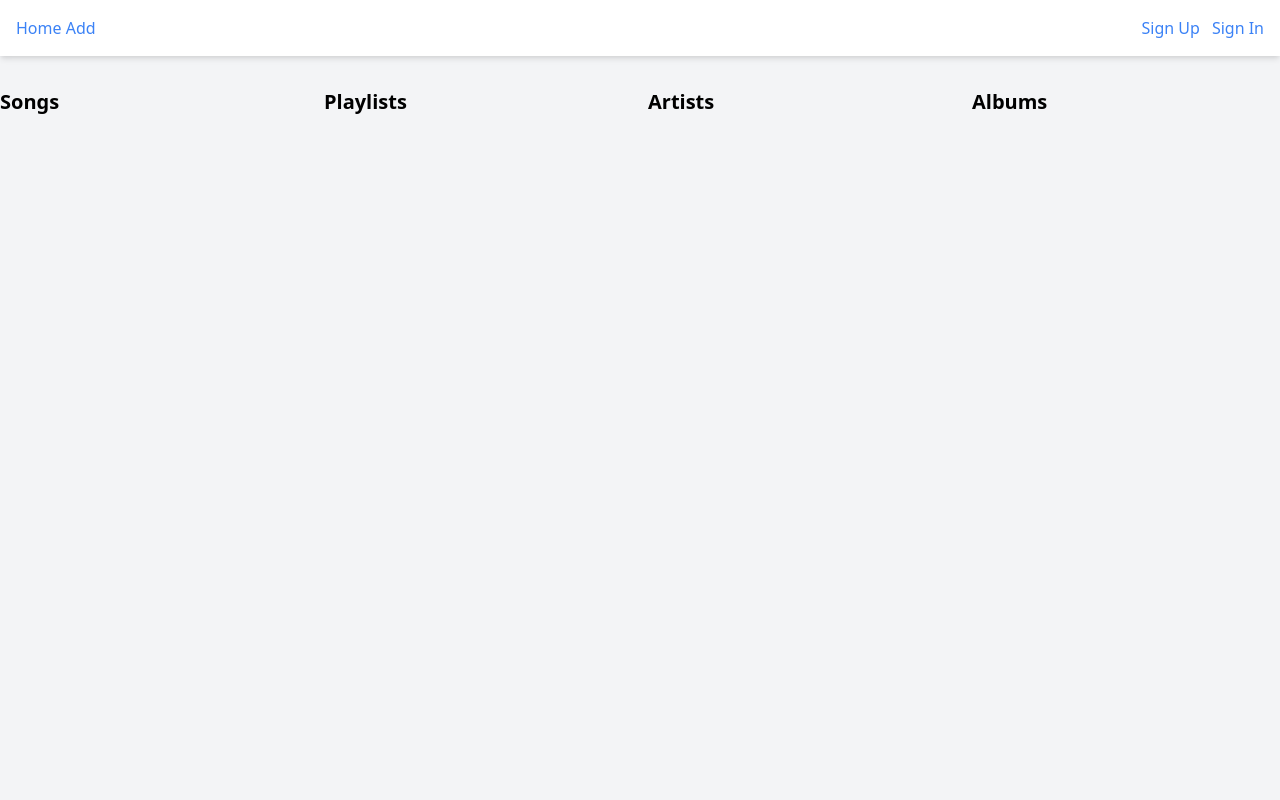
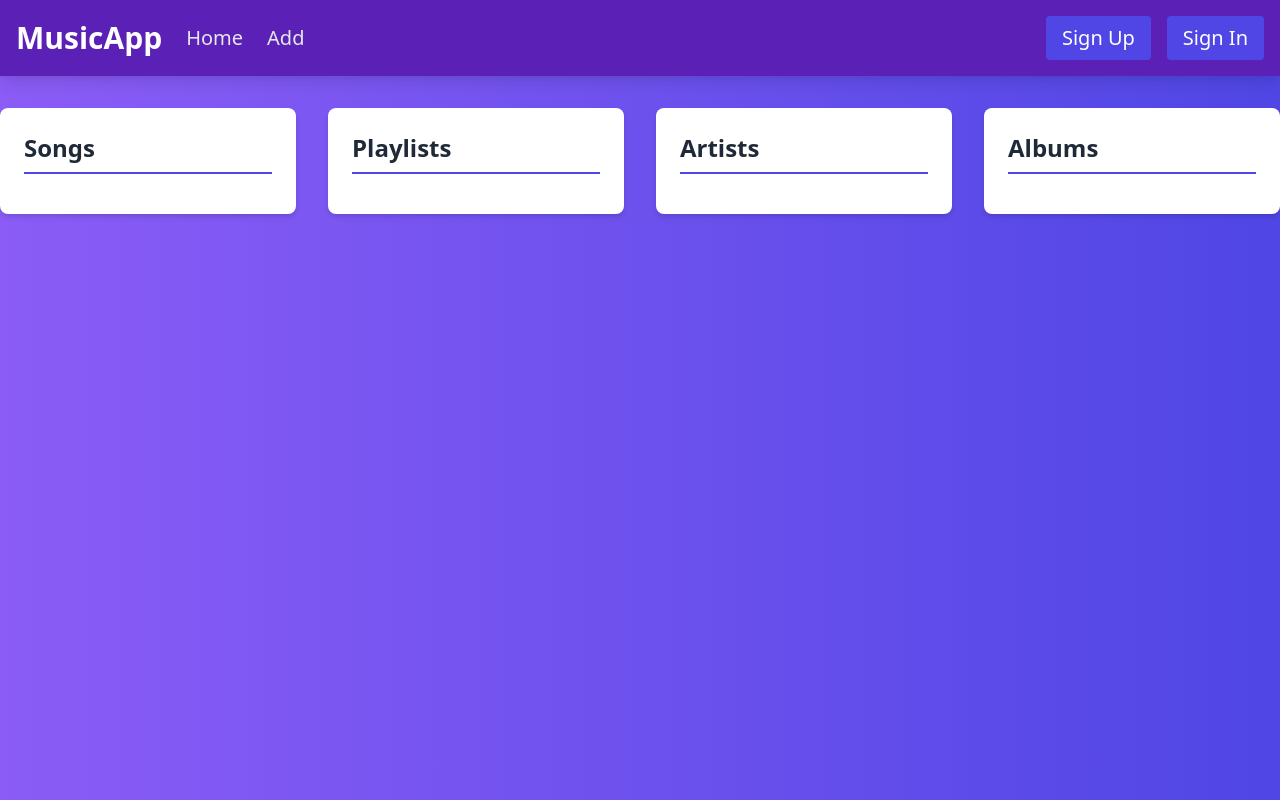
Before and after one commit to enesscakmak/music-web-app, a Flask app: page / in a window 1280 px wide. Run offline with Flask 3, Linux system fonts and the light colour scheme; data that the repository does not hold is empty.

Commit message:
add: frontend sync

```diff
--- a/templates/index.html
+++ b/templates/index.html
@@ -7,34 +7,39 @@
     <link href="https://cdn.jsdelivr.net/npm/tailwindcss@2.2.19/dist/tailwind.min.css" rel="stylesheet">
     <script defer src="../static/./script.js"></script>
 </head>
-<body class="bg-gray-100">
-    <nav class="bg-white shadow-md p-4">
-        <div class="container mx-auto flex justify-between">
-            <div>
-                <button id="homeButton" class="text-blue-500">Home</button>
-                <button id="addButton" class="text-blue-500">Add</button>
+<body class="bg-gradient-to-r from-purple-500 to-indigo-600 text-gray-100 min-h-screen">
+    <nav class="bg-purple-800 shadow-lg p-4 sticky top-0 z-10">
+        <div class="container mx-auto flex justify-between items-center">
+<div class="flex items-center space-x-6">
+
+                <h1 class="text-3xl font-bold text-white">MusicApp</h1>
+
+
+                <button id="homeButton" class="text-xl text-gray-200 hover:text-white">Home</button>
+                <button id="addButton" class="text-xl text-gray-200 hover:text-white">Add</button>
+
 </div>
-            <div class="auth-buttons">
-                <button id="signUpButton" class="text-blue-500 px-3">Sign Up</button>
-                <button id="signInButton" class="text-blue-500">Sign In</button>
+            <div class="text-xl auth-buttons flex space-x-4">
+                <button id="signUpButton" class="bg-indigo-600 hover:bg-indigo-500 text-white px-4 py-2 rounded">Sign Up</button>
+                <button id="signInButton" class="bg-indigo-600 hover:bg-indigo-500 text-white px-4 py-2 rounded">Sign In</button>
             </div>
-            <div id="userContainer" class="flex items-center" style="display: none;">
-                <div id="userInfo" class="text-blue-500 mr-4"></div>
-                <button id="signOutButton" class="text-blue-500">Sign Out</button>
+            <div id="userContainer" class="flex items-center space-x-4 hidden">
+                <div id="userInfo" class="text-white"></div>
+                <button id="signOutButton" class="bg-red-600 hover:bg-red-500 text-white px-4 py-2 rounded">Sign Out</button>
             </div>
         </div>
     </nav>
 
-    <main class="container mx-auto mt-8">
-        <div id="homeContent">
-            <div class="grid grid-cols-1 md:grid-cols-2 lg:grid-cols-4 gap-4">
-                <div>
-                    <h2 class="text-xl font-bold">Songs</h2>
-                    <ul id="randomSongsList">
+    <main class="scale-125 container mx-auto mt-8">
+        <div id="homeContent" class="grid grid-cols-1 md:grid-cols-2 lg:grid-cols-4 gap-8">
+
+            <div class="bg-white text-gray-800 p-6 rounded-lg shadow-md overflow-auto max-h-96">
+                <h2 class="text-2xl font-bold mb-4 border-b-2 border-indigo-600 pb-2">Songs</h2>
+                <ul id="randomSongsList" class="space-y-4">
                     {% for song in songs %}
-                        <li class="flex items-center">
-                            {{ song.SongTitle }}
-                            <button class="add-to-playlist-btn text-blue-500" data-song-id="{{ song.SongId }}">
+                    <li class="hover:scale-125 flex items-center justify-between bg-gray-100 p-3 rounded-lg shadow-sm hover:bg-gray-200">
+                        <span class="font-medium">{{ song.SongTitle }}</span>
+                        <button class="add-to-playlist-btn text-indigo-600 hover:text-indigo-800" data-song-id="{{ song.SongId }}">
                             <svg xmlns="http://www.w3.org/2000/svg" class="h-6 w-6" fill="none" viewBox="0 0 24 24" stroke="currentColor">
                                 <path stroke-linecap="round" stroke-linejoin="round" stroke-width="2" d="M12 4v16m8-8H4" />
                             </svg>
@@ -43,13 +48,15 @@
                     {% endfor %}
                 </ul>
             </div>
-                <div>
-                    <h2 class="text-xl font-bold">Playlists</h2>
-                    <ul id="playlistsList">
+
+
+            <div class="bg-white text-gray-800 p-6 rounded-lg shadow-md overflow-auto max-h-96">
+                <h2 class="text-2xl font-bold mb-4 border-b-2 border-indigo-600 pb-2">Playlists</h2>
+                <ul id="playlistsList" class="space-y-4">
                     {% for playlist in playlists %}
-                        <li class="flex items-center">
-                            {{ playlist.PlaylistName }}
-                            <button class="remove-playlist-btn text-red-500 ml-2" data-playlist-id="{{ playlist.PlaylistId }}">
+                    <li class="flex items-center justify-between bg-gray-100 p-3 rounded-lg shadow-sm hover:bg-gray-200">
+                        <span class="font-medium">{{ playlist.PlaylistName }}</span>
+                        <button class="remove-playlist-btn text-red-600 hover:text-red-800 ml-2" data-playlist-id="{{ playlist.PlaylistId }}">
                             <svg xmlns="http://www.w3.org/2000/svg" class="h-6 w-6" fill="none" viewBox="0 0 24 24" stroke="currentColor">
                                 <path stroke-linecap="round" stroke-linejoin="round" stroke-width="2" d="M6 18L18 6M6 6l12 12" />
                             </svg>
@@ -58,58 +65,67 @@
                     {% endfor %}
                 </ul>
             </div>
-                <div>
-                    <h2 class="text-xl font-bold">Artists</h2>
-                    <ul id="artistsList">
+
+
+            <div class="bg-white text-gray-800 p-6 rounded-lg shadow-md overflow-auto max-h-96">
+                <h2 class="text-2xl font-bold mb-4 border-b-2 border-indigo-600 pb-2">Artists</h2>
+                <ul id="artistsList" class="space-y-4">
                     {% for artist in artists %}
-                        <li>{{ artist.ArtistName }}</li>
+                    <li class="bg-gray-100 p-3 rounded-lg shadow-sm hover:bg-gray-200 font-medium">{{ artist.ArtistName }}</li>
                     {% endfor %}
                 </ul>
             </div>
-                <div>
-                    <h2 class="text-xl font-bold">Albums</h2>
-                    <ul id="albumsList">
+
+
+            <div class="bg-white text-gray-800 p-6 rounded-lg shadow-md overflow-auto max-h-96">
+                <h2 class="text-2xl font-bold mb-4 border-b-2 border-indigo-600 pb-2">Albums</h2>
+                <ul id="albumsList" class="space-y-4">
                     {% for album in albums %}
-                        <li>{{ album.AlbumName }}</li>
+                    <li class="bg-gray-100 p-3 rounded-lg shadow-sm hover:bg-gray-200 font-medium">{{ album.AlbumName }}</li>
                     {% endfor %}
                 </ul>
             </div>
         </div>
-        </div>
     </main>
 
-    <div id="authModal" class="fixed inset-0 bg-gray-600 bg-opacity-50 flex items-center justify-center" style="display: none;">
-        <div class="bg-white p-4 rounded shadow-md relative">
-            <button id="closeAuthModal" class="absolute top-2 right-2 text-gray-500">&times;</button>
-            <h2 id="authTitle" class="text-xl font-bold">Sign In</h2>
-            <form id="authForm">
-                <div id="signUpFields" style="display: none;">
-                    <label for="username" class="block text-sm font-medium text-gray-700">Username:</label>
-                    <input type="text" id="username" name="username" class="mt-1 block w-full">
-                    <label for="nameSurname" class="block text-sm font-medium text-gray-700 mt-4">Name Surname:</label>
-                    <input type="text" id="nameSurname" name="nameSurname" class="mt-1 block w-full">
+
+    <div id="authModal" class="fixed inset-0 bg-gray-900 bg-opacity-85 flex items-center justify-center hidden">
+        <div class="bg-white p-6 rounded shadow-lg relative w-96">
+            <button id="closeAuthModal" class="absolute top-2 right-2 text-gray-400 hover:text-gray-600">&times;</button>
+            <h2 id="authTitle" class="text-2xl font-bold text-gray-800 mb-4">Sign In</h2>
+            <form id="authForm" class="space-y-4">
+                <div id="signUpFields" class="hidden">
+                    <label for="username" class="block text-sm font-medium text-gray-900">Username:</label>
+                    <input type="text" id="username" name="username" class="w-full px-3 py-2 border rounded text-gray-800">
+                    <label for="nameSurname" class="block text-sm font-medium mt-4 text-gray-900">Name Surname:</label>
+                    <input type="text" id="nameSurname" name="nameSurname" class="w-full px-3 py-2 border rounded text-gray-800">
                 </div>
-                <label for="email" class="block text-sm font-medium text-gray-700">Email:</label>
-                <input type="email" id="email" name="email" class="mt-1 block w-full" required>
-                <label for="password" class="block text-sm font-medium text-gray-700 mt-4">Password:</label>
-                <input type="password" id="password" name="password" class="mt-1 block w-full" required>
-                <button type="submit" class="mt-4 bg-blue-500 text-white py-2 px-4 rounded">Submit</button>
+                <label for="email" class="block text-sm font-medium text-gray-900">Email:</label>
+                <input type="email" id="email" name="email" class="w-full px-3 py-2 border rounded text-gray-800" required>
+                <label for="password" class="block text-sm font-medium text-gray-900">Password:</label>
+                <input type="password" id="password" name="password" class="w-full px-3 py-2 border rounded text-gray-800" required>
+                <button type="submit" class="w-full bg-indigo-600 hover:bg-indigo-500 text-white py-2 rounded">Submit</button>
             </form>
         </div>
     </div>
 
-    <div id="playlistModal" class="fixed inset-0 flex items-center justify-center bg-black bg-opacity-50 hidden">
-        <div class="bg-white p-4 rounded shadow-md">
-            <h2 class="text-xl font-bold">Select Playlist</h2>
-            <ul id="playlistList">
+
+    <div id="playlistModal" class="fixed inset-0 bg-gray-900 bg-opacity-75 flex items-center justify-center hidden">
+        <div class="bg-white p-6 rounded shadow-lg w-96">
+            <h2 class="text-xl font-bold mb-4 text-gray-800">Select Playlist</h2>
+            <ul id="playlistList" class="space-y-2">
                 {% for playlist in playlists %}
                 <li>
-                    <button class="select-playlist-btn" data-playlist-id="{{ playlist.PlaylistId }}">{{ playlist.PlaylistName }}</button>
+                    <button class="select-playlist-btn text-indigo-600 hover:text-indigo-800" data-playlist-id="{{ playlist.PlaylistId }}">
+                        {{ playlist.PlaylistName }}
+                    </button>
                 </li>
                 {% endfor %}
             </ul>
-            <button id="createNewPlaylist" class="mt-4 bg-blue-500 text-white py-2 px-4 rounded">Create New</button>
-            <button id="closePlaylistModal" class="mt-4 bg-gray-500 text-white py-2 px-4 rounded">Close</button>
+            <div class="flex justify-end space-x-4 mt-4">
+                <button id="createNewPlaylist" class="bg-indigo-600 hover:bg-indigo-500 text-white px-4 py-2 rounded">Create New</button>
+                <button id="closePlaylistModal" class="bg-gray-600 hover:bg-gray-500 text-white px-4 py-2 rounded">Close</button>
+            </div>
         </div>
     </div>
 </body>
```
Lines whose indentation alone changed are shown as unchanged.
